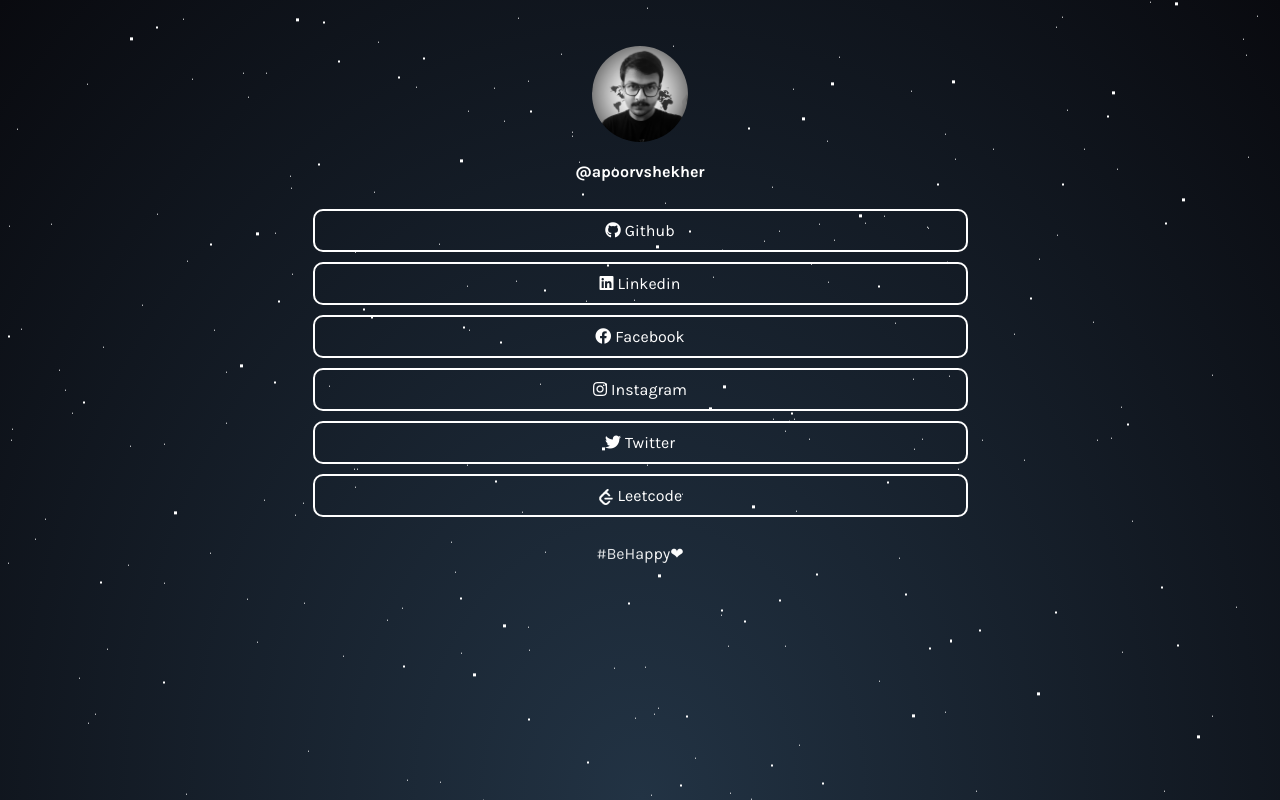
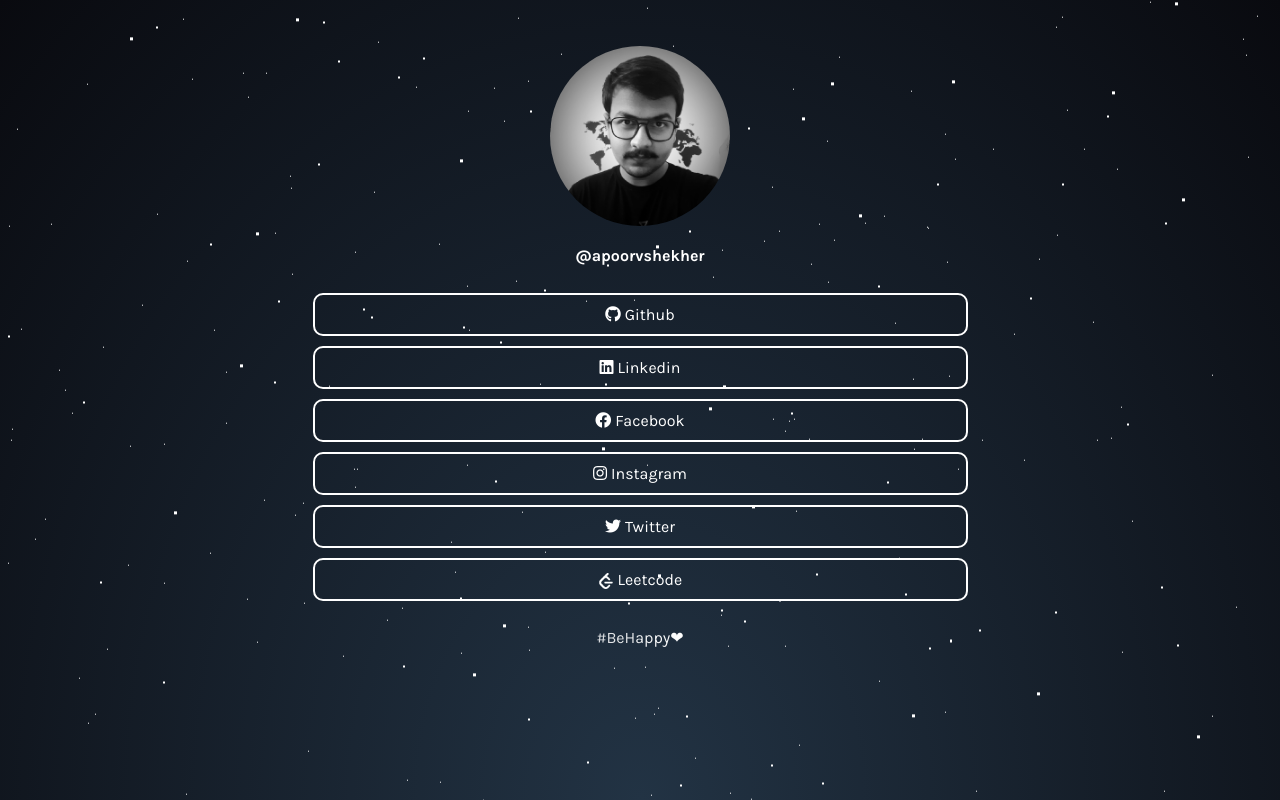
Before and after one commit to apoorvshekher/apoorvshekher.github.io, a plain HTML site: page index.html in a window 1280 px wide. Drawn offline with Linux system fonts and the light colour scheme.

Commit message:
Expanded dp

```diff
--- a/index.html
+++ b/index.html
@@ -3,7 +3,7 @@
   <head>
     <meta charset="UTF-8">
     <meta name="viewport" content="width=device-width, initial-scale=1.0">
-    <title>Apoorv Shekher | Linktree</title>
+    <title>Apoorv Shekher</title>
     <!-- Favicon -->
     <link rel="icon" href="https://media.licdn.com/dms/image/D5603AQFjqNbxSWg-tw/profile-displayphoto-shrink_800_800/0/1695922791027?e=1710374400&v=beta&t=ehCYiKQ2yR192EipwcpAOL2n-FsijhuWqtM_0X1iu_E" type="image/x-icon" />
     <!-- Font Awesome icons -->
--- a/style.css
+++ b/style.css
@@ -25,8 +25,8 @@ body {
 
 #profilePicture, #profilePicture img {
     position: relative;
-    width: 96px;
-    height: 96px;
+    width: 180px;
+    height: 180px;
     display: block;
     margin: 40px auto 20px;
     border-radius: 50%;
```
